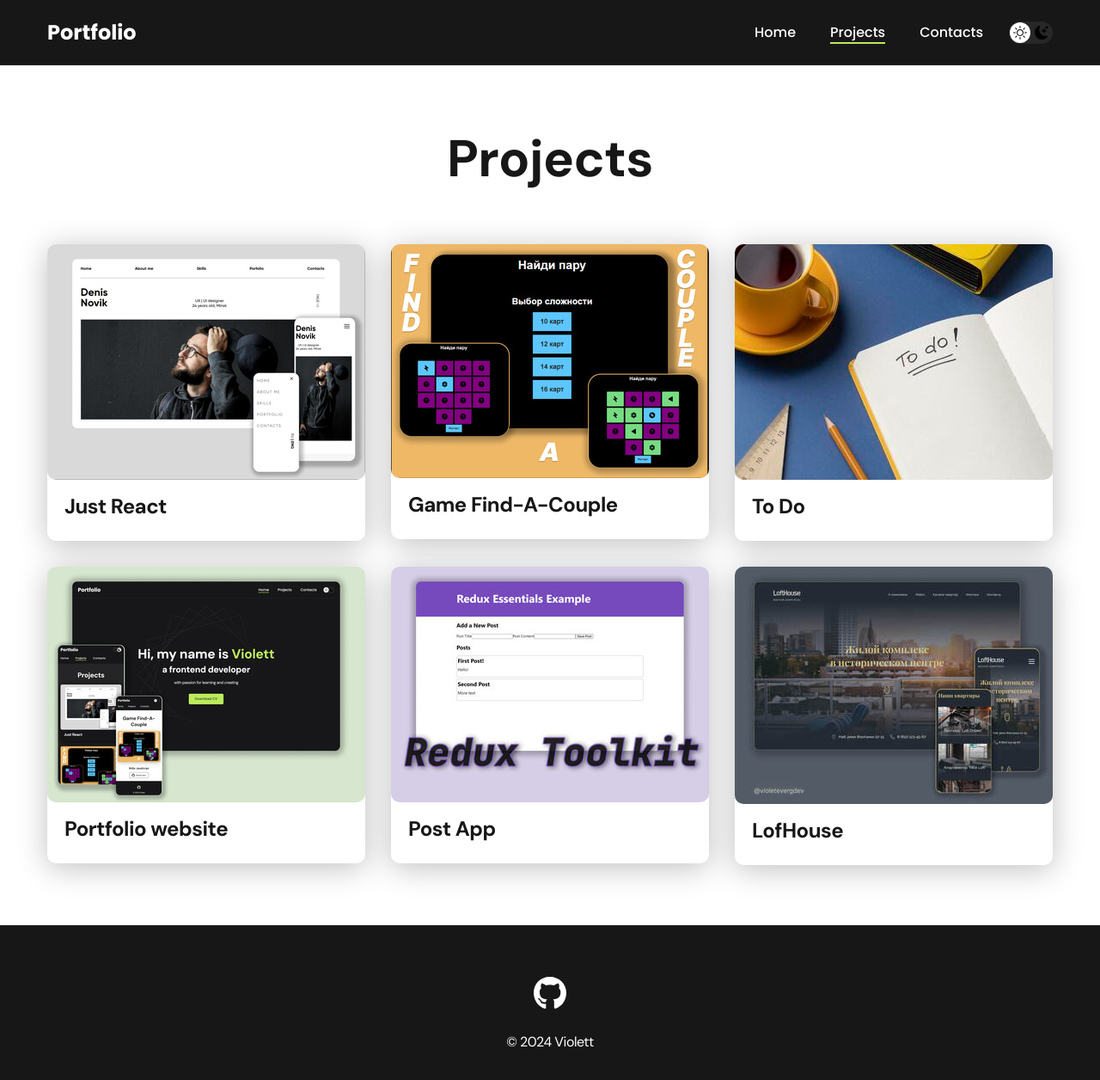
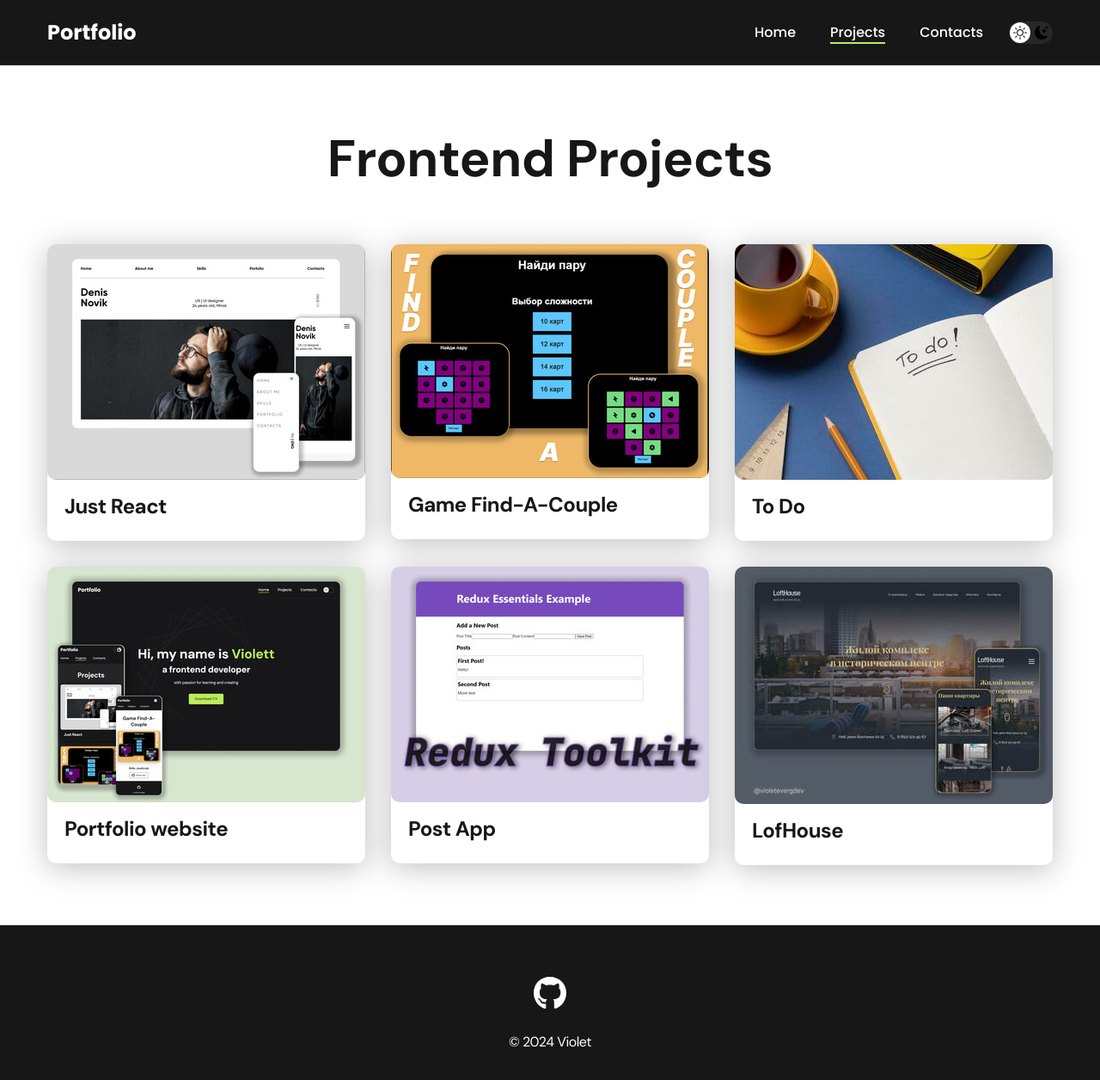
Before and after one commit to violetevergdev/portfolio, a React (Vite) app: page /portfolio/projects in a window 1280 px wide. Shown: the top 1256 px of the page at 86% size. Built offline with nearby package versions, Linux system fonts and the light colour scheme.

Commit message:
some changes about skills

```diff
--- a/package.json
+++ b/package.json
@@ -27,6 +27,6 @@
     "eslint-plugin-react-refresh": "^0.4.5",
     "gh-pages": "^6.1.0",
     "typescript": "^5.2.2",
-    "vite": "^5.0.8"
+    "vite": "^5.4.5"
   }
 }
--- a/src/components/Footer.tsx
+++ b/src/components/Footer.tsx
@@ -1,3 +1,5 @@
+/** @format */
+
 const Footer = () => {
   return (
     <footer className="footer">
@@ -12,7 +14,7 @@ const Footer = () => {
           </ul>
 
           <div className="copyright">
-            <p>© 2024 Violett</p>
+            <p>© 2024 Violet</p>
           </div>
         </div>
       </div>
--- a/src/components/Header.tsx
+++ b/src/components/Header.tsx
@@ -1,3 +1,5 @@
+/** @format */
+
 const Header = () => {
   return (
     <header className="header">
@@ -6,7 +8,7 @@ const Header = () => {
           <strong>
             Hi, my name is <em>Violett</em>
           </strong>
-          <br />a frontend developer
+          <br />a multidisciplinary developer
         </h1>
 
         <div className="header__text">
--- a/src/components/Main.tsx
+++ b/src/components/Main.tsx
@@ -1,15 +1,21 @@
+/** @format */
+
 const Main = () => {
   return (
     <main className="section">
       <div className="container">
         <ul className="content-list">
           <li className="content-list__item">
-            <h2 className="title-2">Skills</h2>
+            <h2 className="title-2">Frontend Skills</h2>
             <p>
-              JavaScript, TypeScript, ReactJS, Redux, HTML, CSS, NPM, BootStrap,
-              Yarn, TailwindCSS, StyledComponents, Sass, REST API, Vite,
-              GraphQL, Jest
+              JavaScript, TypeScript, Node.js, ReactJS, Redux, HTML, CSS, NPM,
+              BootStrap, Yarn, TailwindCSS, StyledComponents, Sass, REST API,
+              Vite, GraphQL, Jest
             </p>
+          </li>
+          <li className="content-list__item">
+            <h2 className="title-2">Software Skills</h2>
+            <p>Python, SQL, Pandas, PyQt5, Tkinter, Selenium </p>
           </li>
         </ul>
       </div>
--- a/src/pages/Projects.tsx
+++ b/src/pages/Projects.tsx
@@ -1,3 +1,5 @@
+/** @format */
+
 import Project from "../components/Project/Project.tsx";
 import { projects } from "../data/projects-list.ts";
 
@@ -5,7 +7,7 @@ const Projects = () => {
   return (
     <main className="section">
       <div className="container">
-        <h2 className="title-1">Projects</h2>
+        <h2 className="title-1">Frontend Projects</h2>
 
         <ul className="projects">
           {projects?.map((project, index) => (
```
Also changed, not shown: 1 other file (tests, documents, lock files or other folders).
